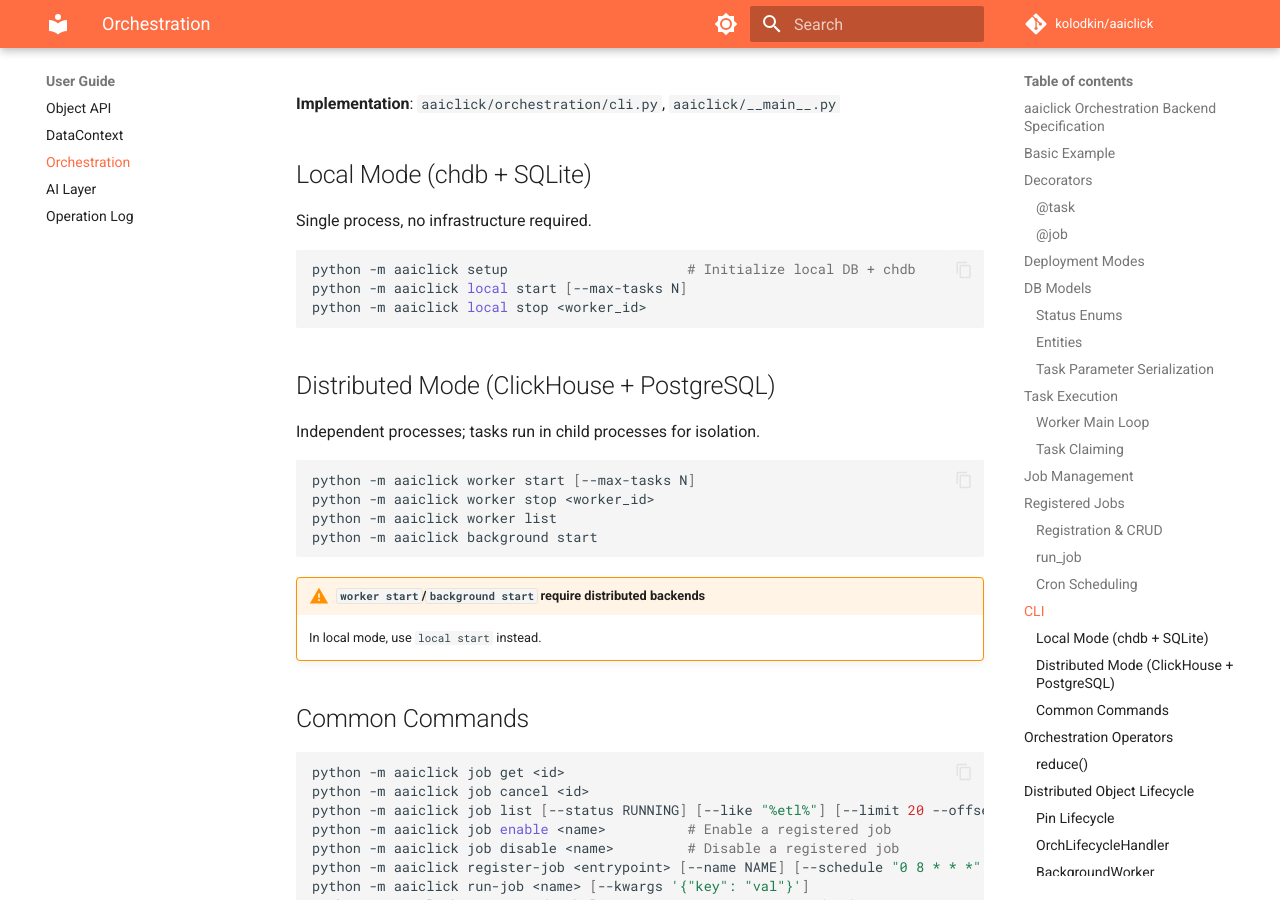
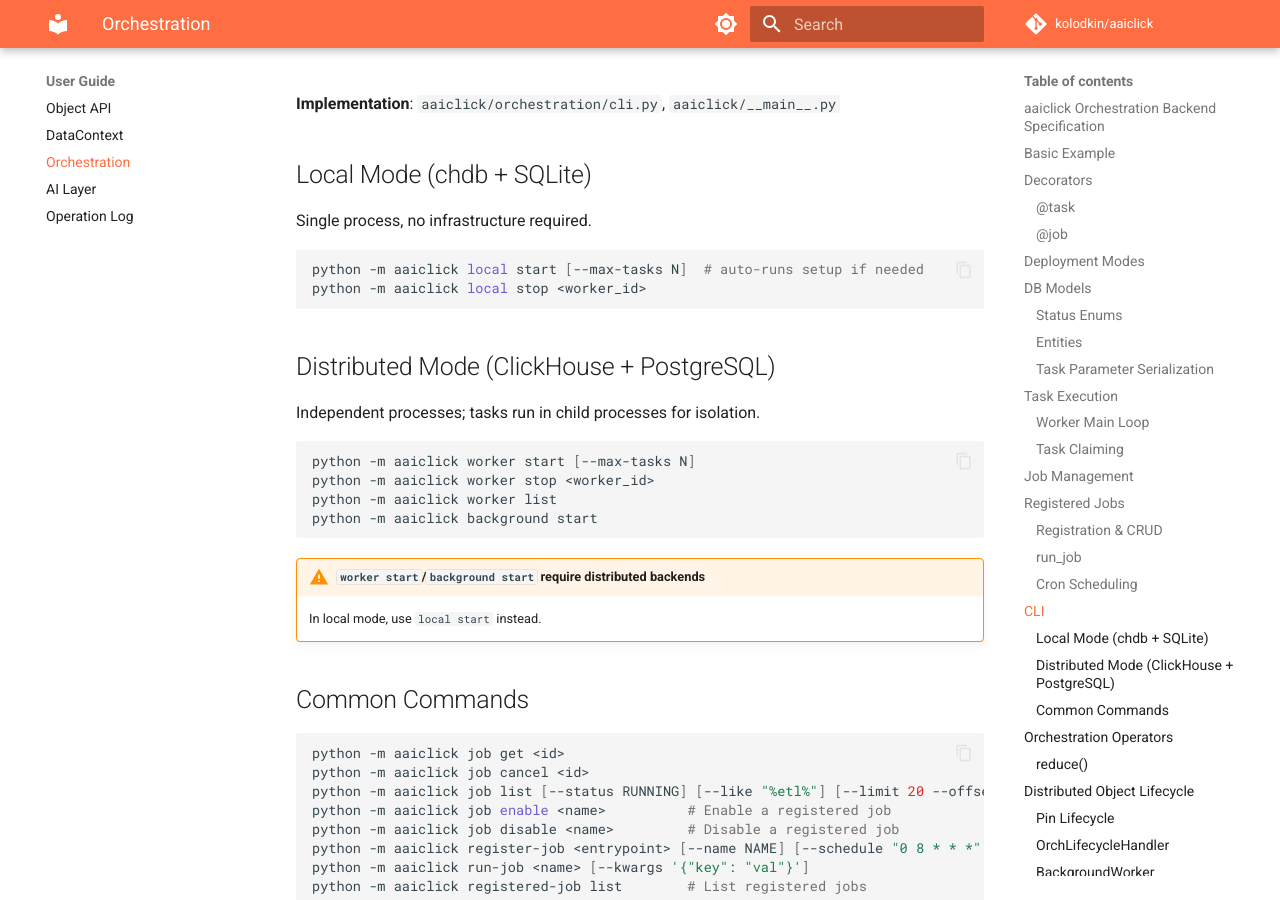
Before and after one commit to kolodkin/aaiclick, an MkDocs documentation site: the page built from docs/orchestration.md, in a window 1280 px wide and 900 px high, scrolled down 5174 px. Built offline with MkDocs 1.6.1 and Material for MkDocs 9.7.7, drawn with Linux system fonts in a browser that asks for light colours; comment, search, counter and statistics services are not loaded.

Commit message:
cleanup: remove explicit setup instructions where local start auto-runs it
- docs/orchestration.md: remove separate setup step from local mode
- CLAUDE.md: remove "run setup before first test run" instruction

https://claude.ai/code/session_015rx8nQtKyCfCxxim2QvN5a

````diff
--- a/docs/orchestration.md
+++ b/docs/orchestration.md
@@ -153,8 +153,7 @@ Catalog of known jobs, separate from individual runs. Each entry stores entrypoi
 Single process, no infrastructure required.
 
 ```bash
-python -m aaiclick setup                      # Initialize local DB + chdb
-python -m aaiclick local start [--max-tasks N]
+python -m aaiclick local start [--max-tasks N]  # auto-runs setup if needed
 python -m aaiclick local stop <worker_id>
 ```
 
````
Also changed, not shown: CLAUDE.md (+0 -1 lines).
